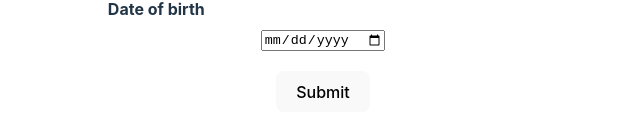
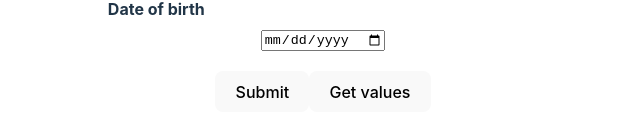
Before and after one commit to nzkks/react-hook-form, a React (Vite) app: page / in a window 1280 px wide. Shown: the part 902-1038 px from the top of the page, without its empty margins (317-957 px from the left). Built offline with nearby package versions, Linux system fonts and the light colour scheme; no server answers.

Commit message:
Get field values

```diff
--- a/src/components/YoutubeForm.tsx
+++ b/src/components/YoutubeForm.tsx
@@ -49,7 +49,7 @@
     }
   });
 
-  const { register, control, handleSubmit, formState, watch } = form;
+  const { register, control, handleSubmit, formState, watch, getValues } = form;
   const { errors } = formState;
 
   const { fields, append, remove } = useFieldArray({
@@ -59,6 +59,21 @@
 
   const onSubmit = (data: FormValues) => {
     console.log('Form submitted', data);
+  };
+
+  const handleGetFieldValues = () => {
+    // {
+    //   /* get value of single field */
+    // }
+    // console.log('Get values: ', getValues('social.twitter'));
+    // {
+    //   /* get values of multiple fields */
+    // }
+    // console.log('Get values: ', getValues(['channel', 'age']));
+    {
+      /* get values of all form fields */
+    }
+    console.log('Get values: ', getValues());
   };
 
   useEffect(() => {
@@ -210,6 +225,9 @@
 
         <div style={{ marginTop: '20px' }}>
           <button>Submit</button>
+          <button type="button" onClick={handleGetFieldValues}>
+            Get values
+          </button>
         </div>
       </form>
       <DevTool control={control} />
```
